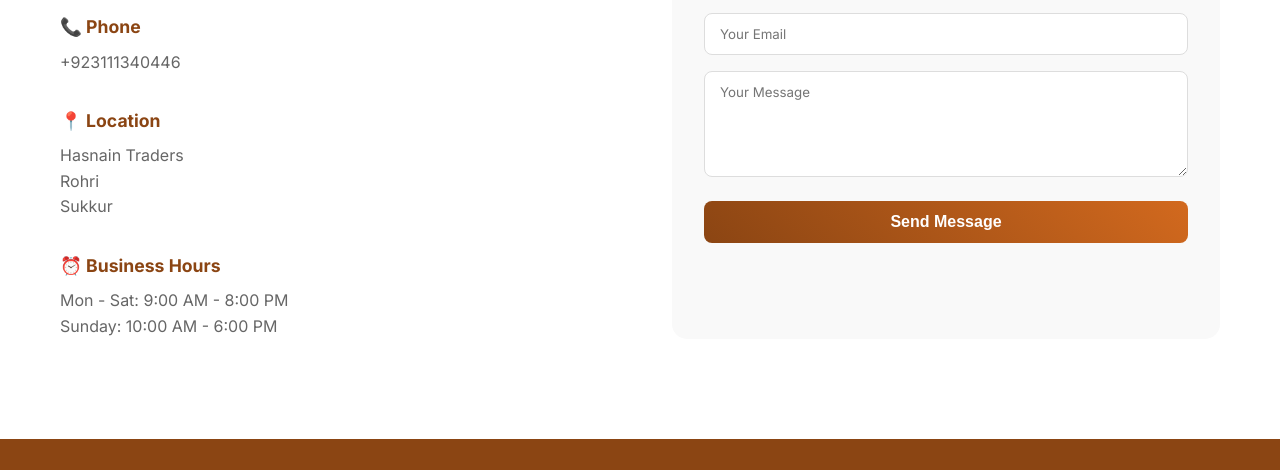
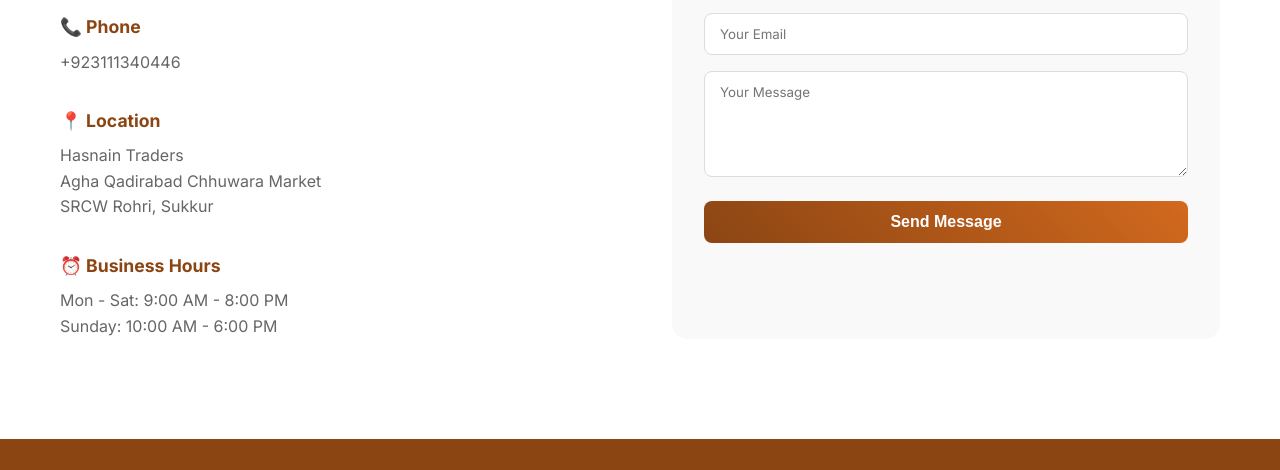
Before and after one commit to tariqali12/HasnainTraders, a plain HTML site: page index.html in a window 1280 px wide. Shown: the part 3344-3814 px from the top of the page. Drawn offline with Linux system fonts and the light colour scheme.

Commit message:
Location Changed

```diff
--- a/index.html
+++ b/index.html
@@ -761,7 +761,7 @@
 
                     <div class="contact-item">
                         <h4>📍 Location</h4>
-                        <p>Hasnain Traders<br>Rohri<br>Sukkur</p>
+                        <p>Hasnain Traders<br>Agha Qadirabad Chhuwara Market<br>SRCW Rohri, Sukkur</p>
                     </div>
 
                     <div class="contact-item">
```
